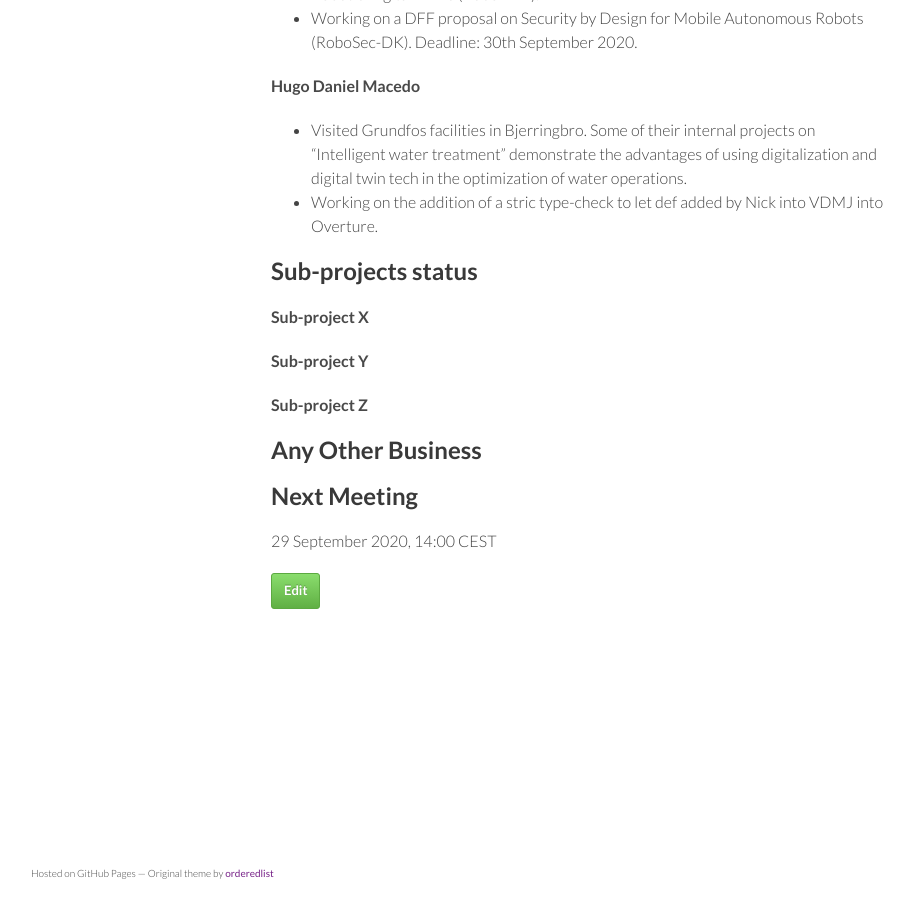
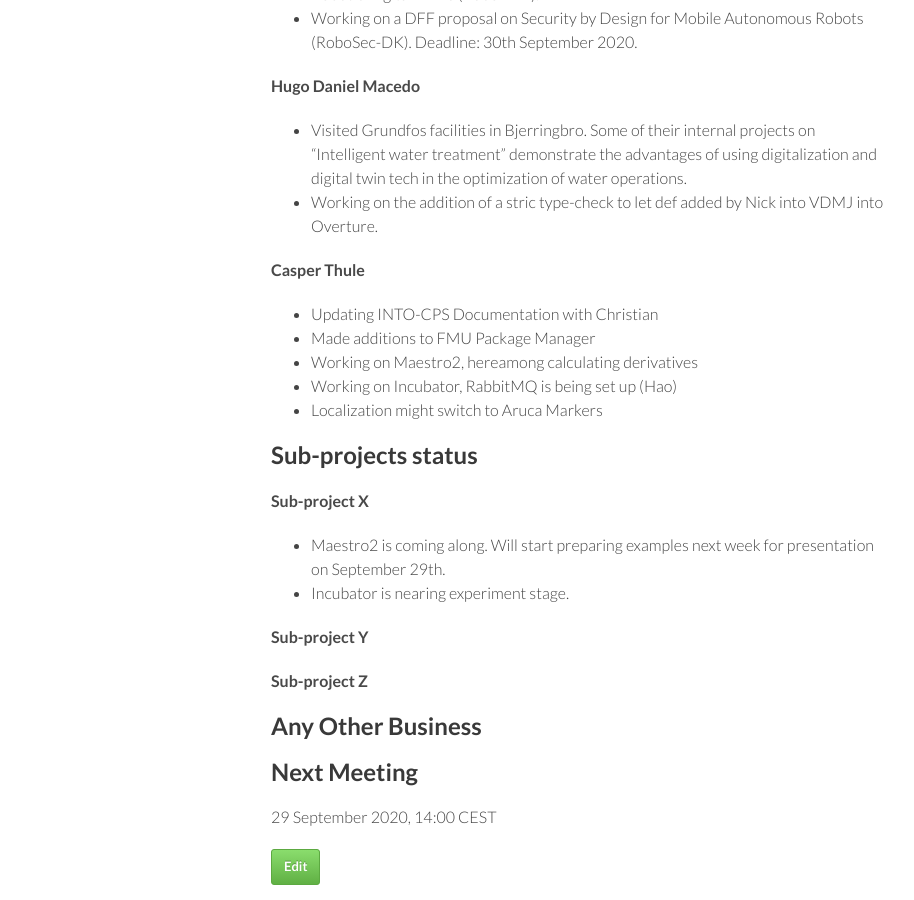
Before and after one commit to digitaltwincentre/digitaltwincentre.github.io, a Jekyll site: the page built from _biweeklies/Biweekly-24.md, in a window 1280 px wide and 900 px high, scrolled down 1371 px. Shown: the whole window, without its empty margins (179-1093 px from the left). Built offline with Jekyll 4.4.1, drawn with Linux system fonts in a browser that asks for light colours; nearby versions of some CDN libraries.

Commit message:
Update Biweekly-24.md

```diff
--- a/_biweeklies/Biweekly-24.md
+++ b/_biweeklies/Biweekly-24.md
@@ -57,11 +57,20 @@ date: 14 September 2020, 1400 CEST
 * Visited Grundfos facilities in Bjerringbro. Some of their internal projects on "Intelligent water treatment" demonstrate the advantages of using digitalization and digital twin tech in the optimization of water operations.
 * Working on the addition of a stric type-check to let def added by Nick into VDMJ into Overture.
 
+#### Casper Thule
+* Updating INTO-CPS Documentation with Christian
+* Made additions to FMU Package Manager
+* Working on Maestro2, hereamong calculating derivatives
+* Working on Incubator, RabbitMQ is being set up (Hao)
+* Localization might switch to Aruca Markers
+
 
 ## Sub-projects status
 
 
 #### Sub-project X
+* Maestro2 is coming along. Will start preparing examples next week for presentation on September 29th.
+* Incubator is nearing experiment stage.
 
 #### Sub-project Y
 
```
